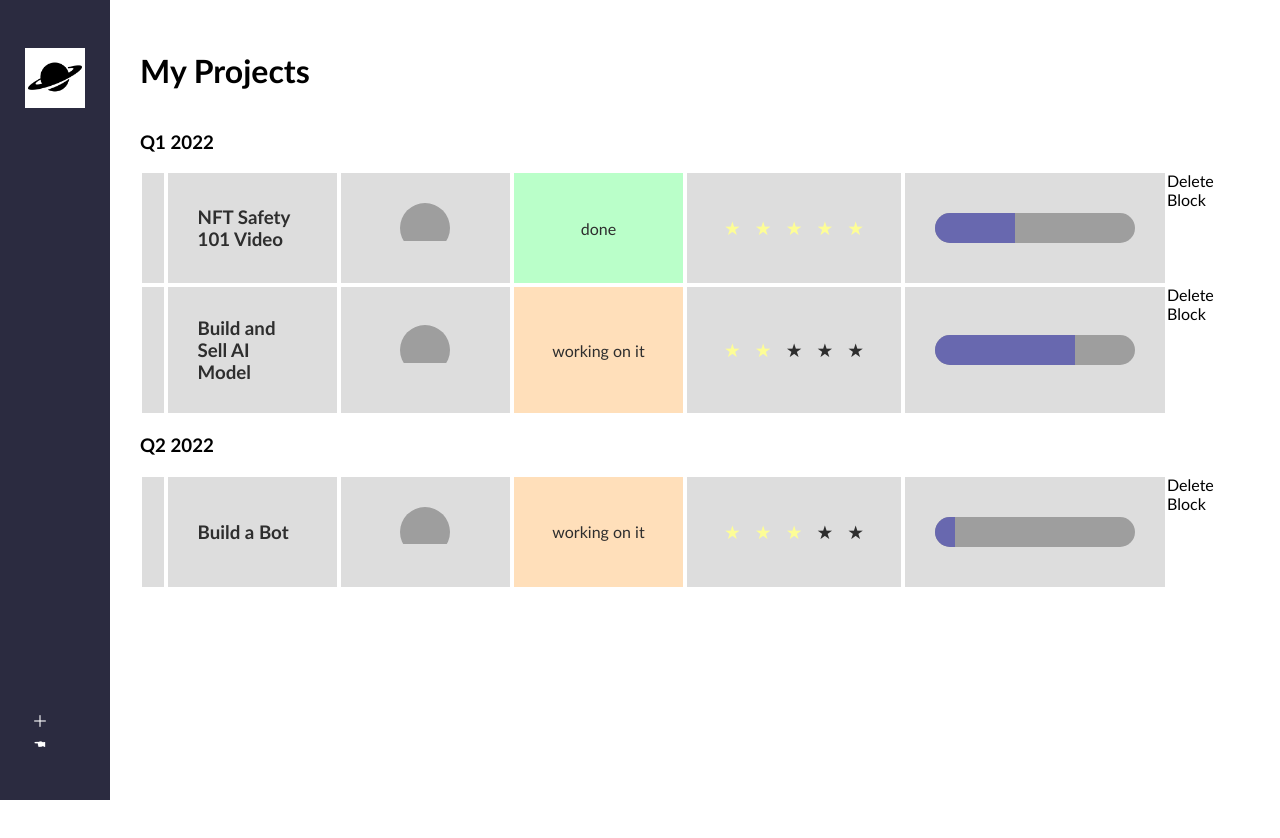
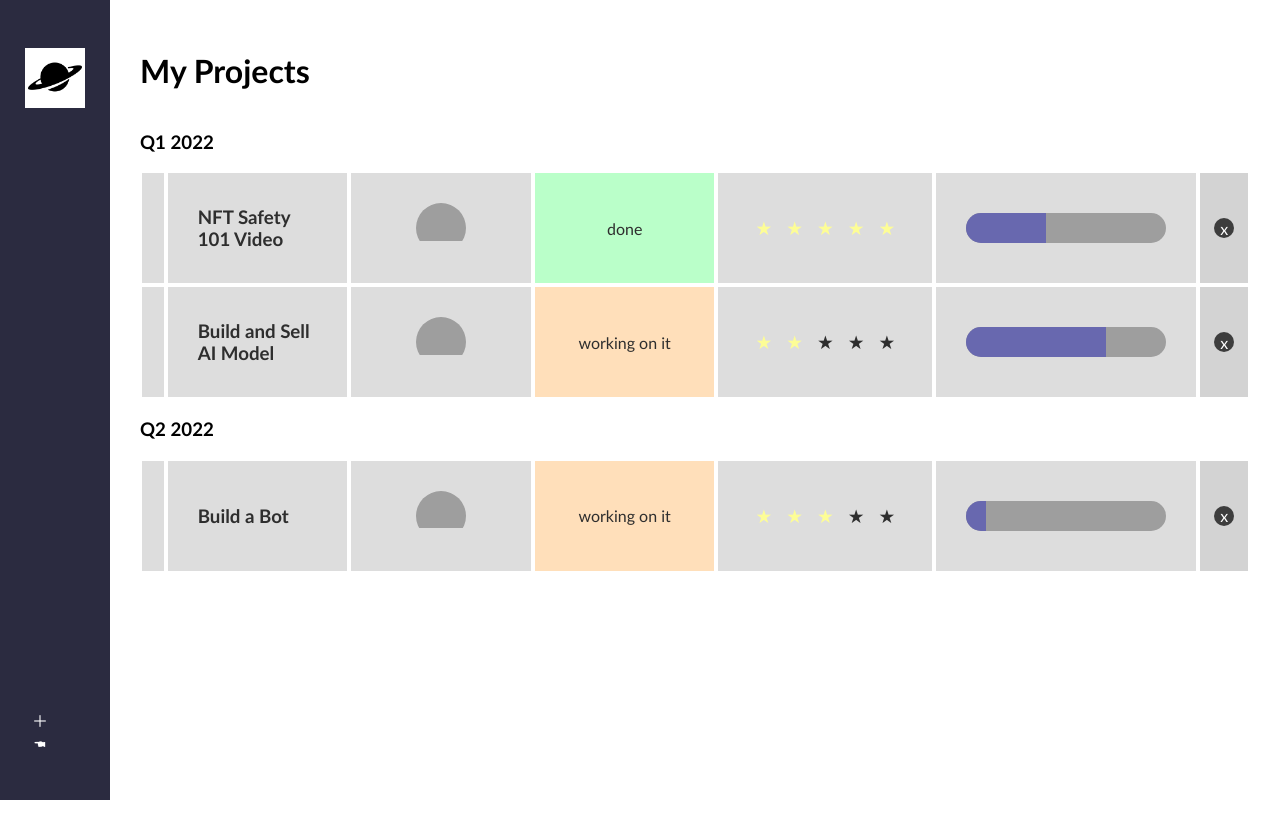
Before and after one commit to RvN-R/monday-clone, a React (Create React App) app in the folder monday-clone/: page / in a window 1280 px wide. Shown: the top 838 px of the page. Built offline with nearby package versions, Linux system fonts and the light colour scheme; grey boxes are pictures that could not be loaded.

Commit message:
delete block completed

```diff
--- a/monday-clone/src/components/deleteblock.js
+++ b/monday-clone/src/components/deleteblock.js
@@ -1,6 +1,12 @@
 const deleteBlock = () => {
+
+    const deleteTicket = () => {
+        console.log('deleted')
+    }
     return (
-        <div>Delete Block</div>
+        <div className="delete-block">
+            <div className="delete-icon" onClick={deleteTicket}>x</div>
+        </div>
     )
 }
 export default deleteBlock
--- a/monday-clone/src/index.css
+++ b/monday-clone/src/index.css
@@ -137,3 +137,24 @@
     background-color: rgb(104,104,175);
     height: 100%;
 }
+
+.ticket-card .delete-block {
+    background-color: rgb(211,211,211);
+    width: 50px;
+    margin: 2px;
+    justify-content: center;
+    align-items: center;
+    display: flex;
+}
+
+.ticket-card .delete-block .delete-icon{
+    width: 20px;
+    height: 20px;
+    border-radius: 10px;
+    background-color: rgb(61,61, 61);
+    display: flex;
+    justify-content: center;
+    align-items: center;
+    color: white;
+
+}
```
